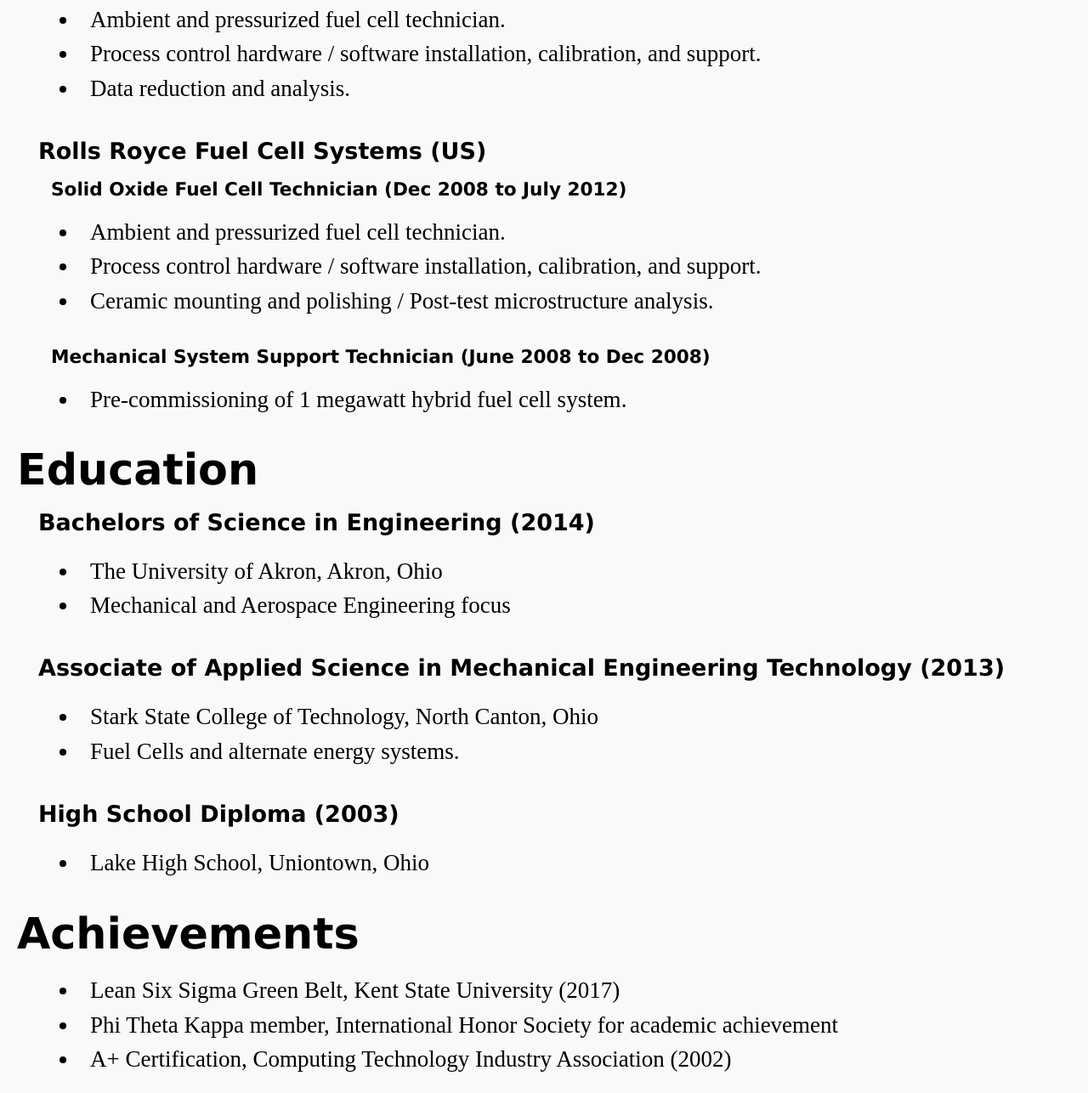
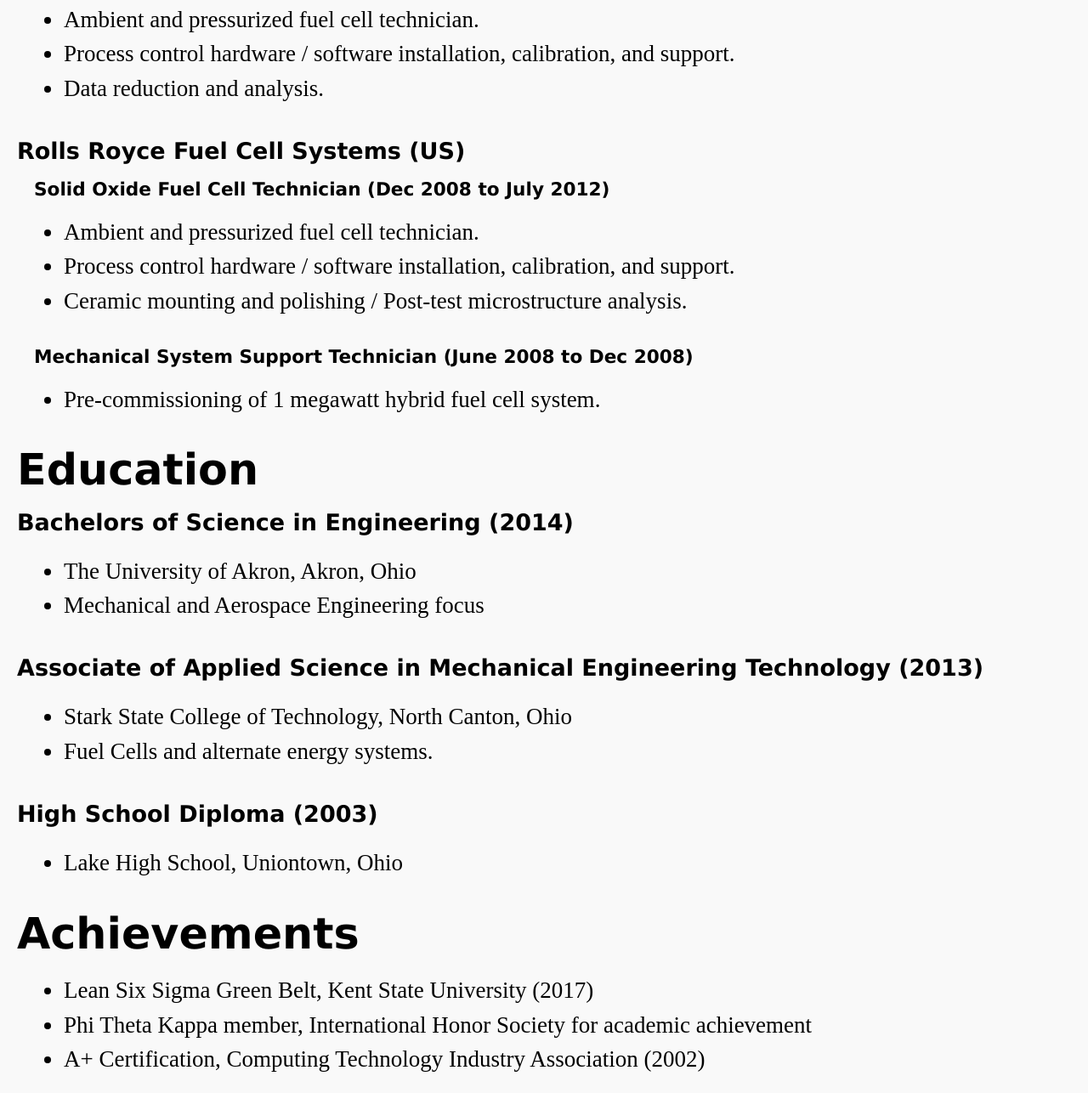
Before and after one commit to jtd007/resume, a plain HTML site: page index.html in a window 1280 px wide. Shown: the part 833-2119 px from the top of the page at 85% size. Drawn offline with Linux system fonts and the light colour scheme.

Commit message:
Update index.html

```diff
--- a/index.html
+++ b/index.html
@@ -37,16 +37,23 @@
         h2 {
             font-size: 1.25em;
             line-height: 1.1;
-            text-indent: 25px;
+            text-indent: 0px;
         }
         h3 {
             font-size: 1em;
             line-height: 0.75;
-            text-indent: 40px;
+            text-indent: 20px;
+        }
+        ul {
+            margin: 15px;
+            text-indent: 0px;
         }
         li {
             font-size: 1.25em;
             line-height: 1.5;
+
+        }
+        div {
             text-indent: 50px;
         }
         header, footer {
@@ -70,9 +77,11 @@
     </script>
 </header>
 <main>
+
     <h1>Experience</h1>
     <h2>LG Fuel Cell Systems Inc.</h2>
         <h3>Testing Engineer / Development Test Leader (Jan 2015 to Dec 2018)</h3>
+            <ul>
             <li>Managed preparation and inspection of test articles for electrochemical performance and durability evaluation.</li>
             <li>Led development testing operations and supported electrochemical testing at various Technology Readiness Levels.</li>
             <li>Supervised routine maintenance and test rig upgrades for operational reliability and testing quality.</li>
@@ -83,39 +92,55 @@
             <li>Automation development for test data acquisition and reduction to summarize testing trends.</li>
             <li>Implemented development testing dashboard for instantaneous evaluation of testing data using PI ProcessBook.</li>
             <BR>
+            </ul>
         <h3>Solid Oxide Fuel Cell Technician (July 2012 to May 2014)</h3>
+            <ul>
             <li>Ambient and pressurized fuel cell technician.</li>
             <li>Process control hardware / software installation, calibration, and support.</li>
             <li>Data reduction and analysis.</li>
             <BR>
+            </ul>
     <h2>Rolls Royce Fuel Cell Systems (US)</h2>
         <h3>Solid Oxide Fuel Cell Technician (Dec 2008 to July 2012)</h3>
+            <ul>
             <li>Ambient and pressurized fuel cell technician.</li>
             <li>Process control hardware / software installation, calibration, and support.</li>
             <li>Ceramic mounting and polishing / Post-test microstructure analysis.</li>
             <BR>
+            </ul>
         <h3>Mechanical System Support Technician (June 2008 to Dec 2008)</h3>
+            <ul>
             <li>Pre-commissioning of 1 megawatt hybrid fuel cell system.</li>
             <BR>
+            </ul>
     <p style="page-break-before: always"></p> <!--Page Break-->
     <h1>Education</h1>
     <h2>Bachelors of Science in Engineering (2014)</h2>
+        <ul>
         <li>The University of Akron, Akron, Ohio</li>
         <li>Mechanical and Aerospace Engineering focus</li>
         <BR>
+        </ul>
     <h2>Associate of Applied Science in Mechanical Engineering Technology (2013)</h2>
+        <ul>
         <li>Stark State College of Technology, North Canton, Ohio</li>
         <li>Fuel Cells and alternate energy systems.</li>
         <BR>
+        </ul>
     <h2>High School Diploma (2003)</h2>
+        <ul>
         <li>Lake High School, Uniontown, Ohio</li>
         <BR>
+        </ul>
     <h1>Achievements</h1>
+        <ul>
         <li>Lean Six Sigma Green Belt, Kent State University (2017)</li>
         <li>Phi Theta Kappa member, International Honor Society for academic achievement</li>
         <li>A+ Certification, Computing Technology Industry Association (2002)</li>
         <BR>
+        </ul>
     <h1>Software Skills</h1>
+        <ul>
         <div style="float: left; width: 33%;">
             <li>AutoCad</li>
             <li>Blue Mountain RAM</li>
@@ -139,6 +164,7 @@
             <li>Visual Studio</li>
             <li>VBA</li>
         </div>
+        </ul>
 </main>
 <footer>
 </footer>
```
